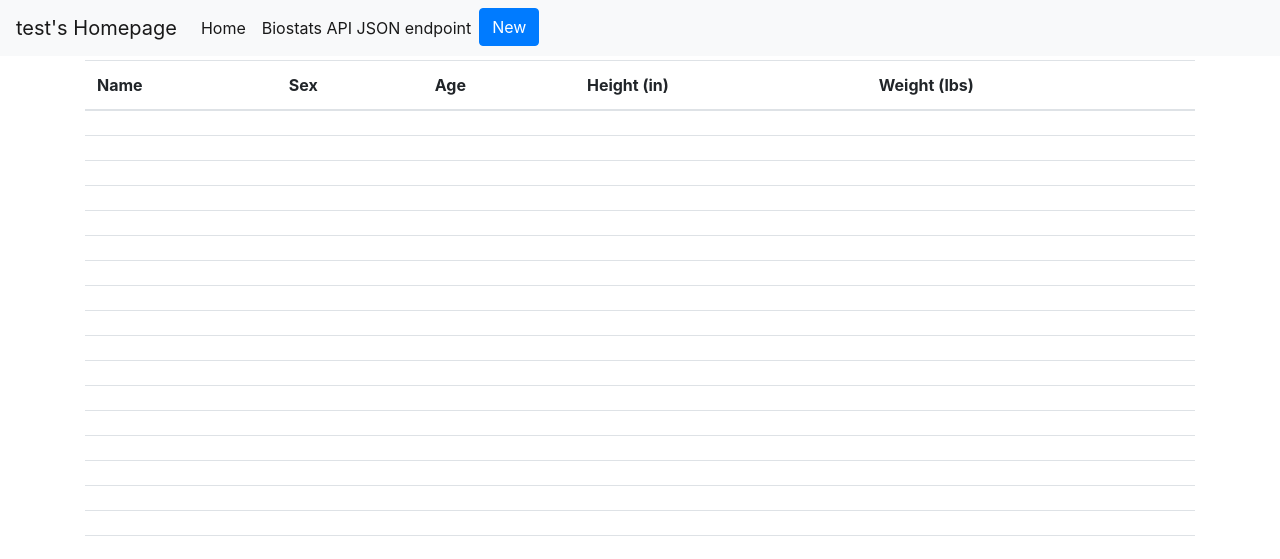
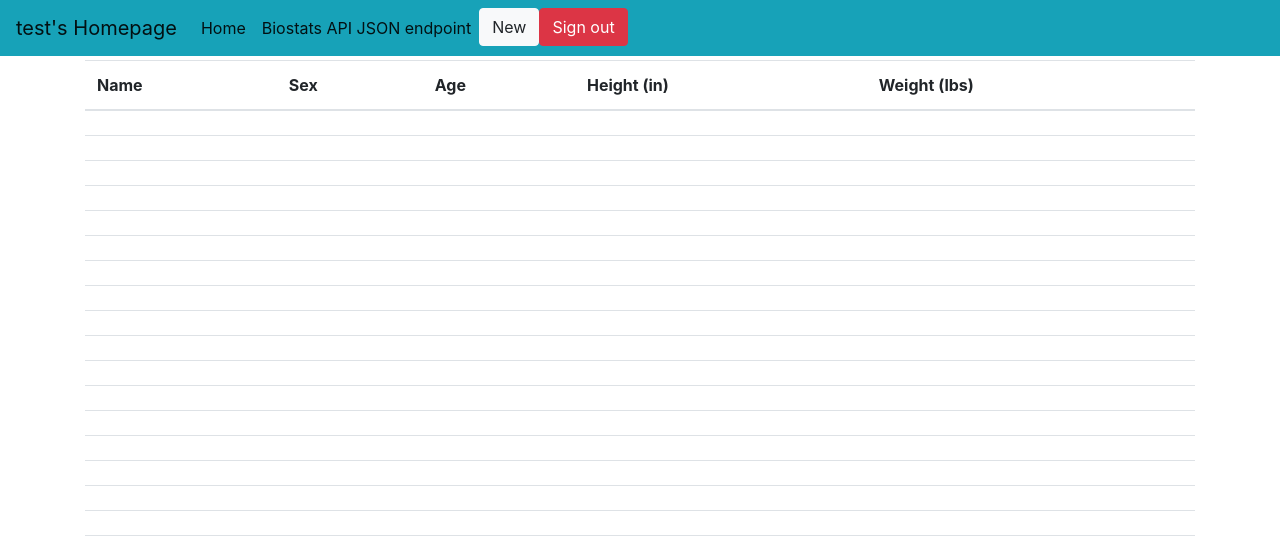
Before and after one commit to cadibemma/Web-Application-Final-Project, a Flask app: page /home in a window 1280 px wide. Shown: the top 559 px of the page. Run offline with Flask 2, Linux system fonts and the light colour scheme; data comes from the database, SQL or seed files in the repository; lists and menus that the app fills with data are empty; some libraries are stand-ins or nearby versions.

Commit message:
Task: changed nav color in layout.html

```diff
--- a/app/templates/layout.html
+++ b/app/templates/layout.html
@@ -21,7 +21,7 @@
 <!-- As a heading -->
 
 
-<nav class="navbar navbar-expand-lg navbar-light bg-light mb-1">
+<nav class="navbar navbar-expand-lg navbar-light bg-info mb-1">
     <a class="navbar-brand" href="#">{% if user %}{{ user.username }}'s Homepage{% else %}
         <title>Welcome to My Homepage</title>
         {% endif %}</a>
@@ -39,9 +39,11 @@
                         class="sr-only">(current)</span></a>
             </li>
             <li class="nav-item active">
-                <a href="/biostats/new" class="card-link btn btn-primary">New</a>
+                <a href="/biostats/new" class="card-link btn btn-light">New</a>
             </li>
-
+            <li class="nav-item active">
+                <a href="../" class="card-link btn btn-danger mr-auto">Sign out</a>
+            </li>
         </ul>
     </div>
 </nav>
```
